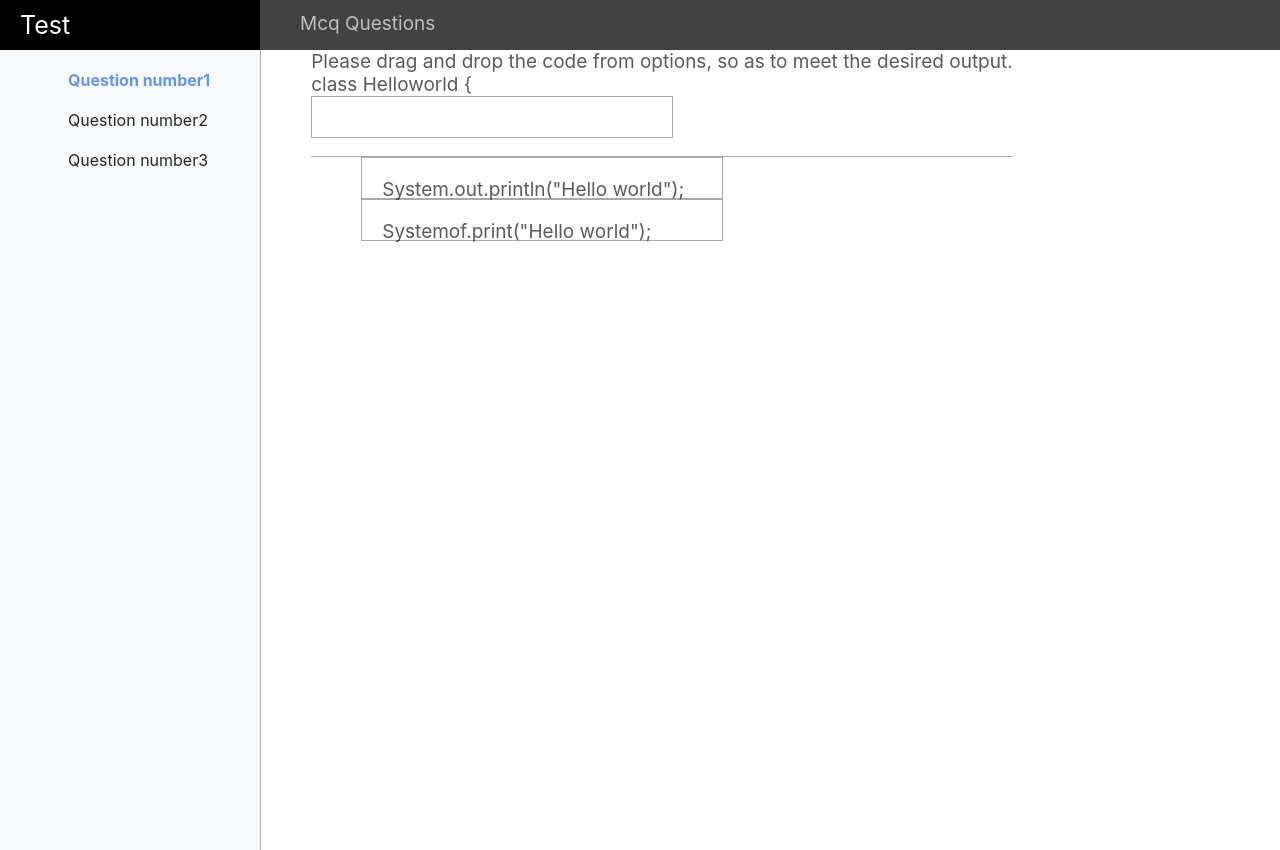
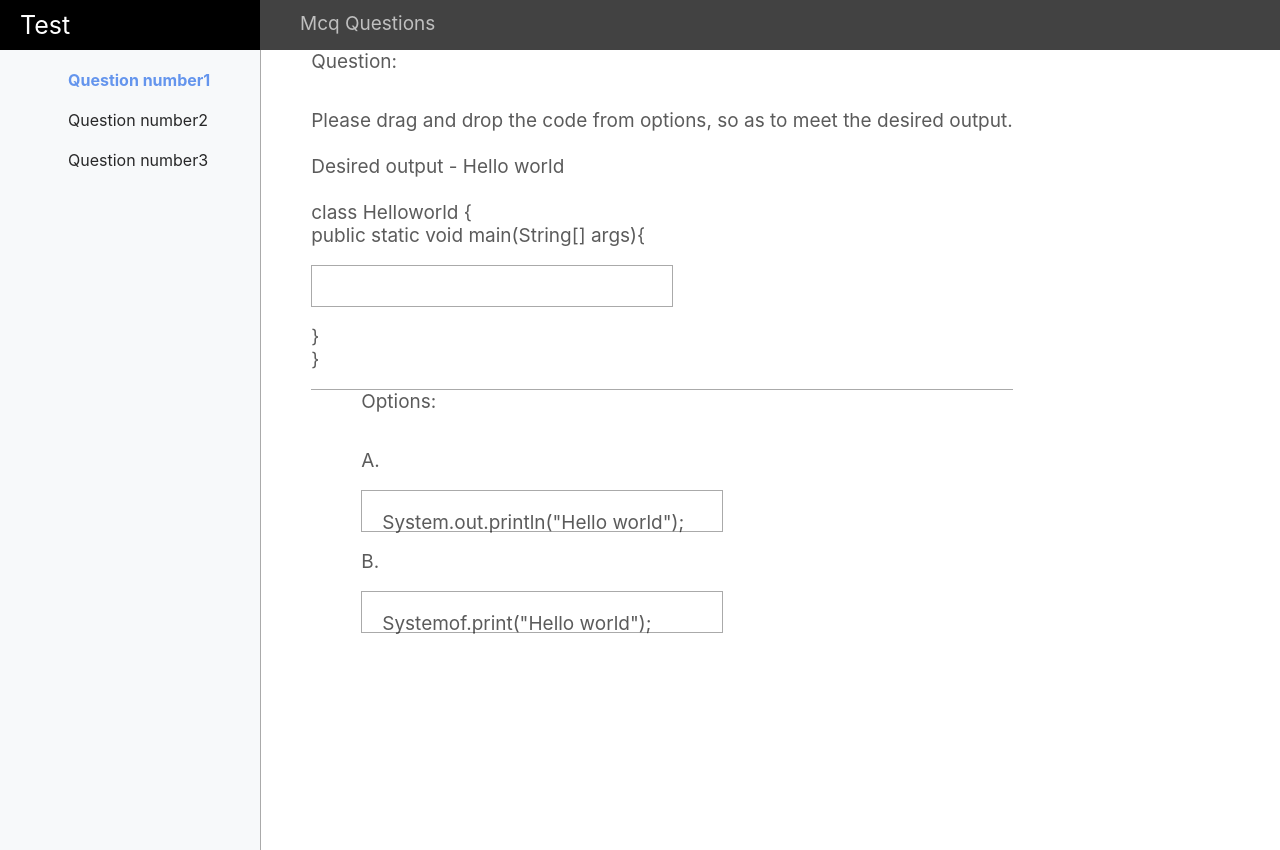
Before and after one commit to Atharva1449/Questionnaire, a plain HTML site: page index.html in a window 1280 px wide. Drawn offline with Linux system fonts and the light colour scheme.

Commit message:
question 1 webpage done

```diff
--- a/index.html
+++ b/index.html
@@ -16,12 +16,17 @@
 
 <div id="maindiv">
   <div id="questiondiv">
-    <p>Please drag and drop the code from options, so as to meet the desired output.<br>class Helloworld {<br> </p>
+    <p>Question:</p><br><br>
+    <p>Please drag and drop the code from options, so as to meet the desired output.<br><br>Desired output - Hello world<br><br>class Helloworld {<br>public static void main(String[] args){<br> </p>
+      <br>
 
 
       <div id="div1" ondrop="drop(event)" ondragover="allowDrop(event)"></div>
       <br >
+      <p>}<br>}</p><br>
      <div id="options">
+      <p>Options:</p><br><br>
+      <p>A.</p><br>
 
       <div id="div1" ondrop="drop(event)" ondragover="allowDrop(event)">
       <div id="div2"  draggable="true" ondragstart="drag(event)">
@@ -30,6 +35,7 @@
       </div>
 
       </div>
+      <br><p>B.</p><br>
 
       <div id="div3" ondrop="drop(event)" ondragover="allowDrop(event)">
       <div id="div4"  draggable="true" ondragstart="drag(event)">
```
